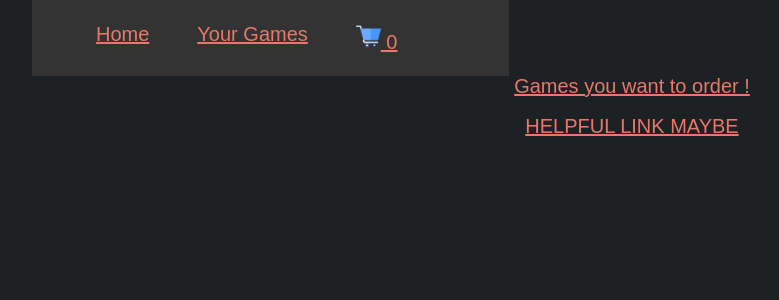
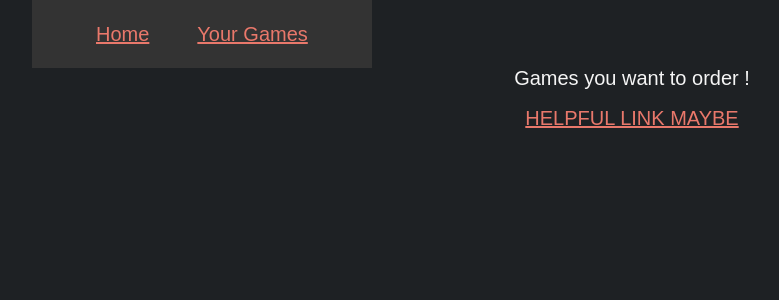
Before and after one commit to noogai15/pythonWebSem5, a Django app: page /games/cart/ in a window 1280 px wide. Shown: the top 300 px of the page, without its empty margins (8-787 px from the left). Run offline with Django 3.2, Linux system fonts and the light colour scheme.

Commit message:
Before Cart

```diff
--- a/Games/templates/game-detail.html
+++ b/Games/templates/game-detail.html
@@ -9,7 +9,7 @@ Games
 
 <h2>Game detail</h2>
 
-<p> USERID: {{request.user.id}} {{request.user.username}} </p>
+<p> USERID: {{request.user.id}} {{request.user.username}} {{request.user.type}}</p>
 
 <table>
     <tr>
@@ -65,7 +65,7 @@ Games
     {% endif %}
 
         {# WE SHOULD HAVE A METHOD THAT CHECKS THIS #}
-        {% if comment.myuser == request.user and not request.user.is_superuser %}
+        {% if comment.myuser == request.user and not request.user.is_superuser or not request.user.type == "CS" %}
             <button><a href="{% url 'comment-edit' comment.id %}"> EDIT MY COMMENT </a></button>
             <button><a href="{% url 'comment-delete' comment.id %}"> DELETE MY COMMENT </a></button>
         {% endif %}
--- a/templates/base.html
+++ b/templates/base.html
@@ -21,9 +21,7 @@
             {% if user.is_authenticated and user.type == "CS" or user.type == "SU" %}
                 <li><a href={% url 'all_reports' %}>Reports</a></li>
             {% endif %}
-            <li>
-                <a href="{% url 'game-cart'  %}"> <img src="{% static 'shopping-cart.png' %}" id="cart-icon" height="25" width="25> </a></li>
-            <li> <p id="cart-total"> 0 </p> </li>
+
             <!-- TOTAL ITEMS IN CART -->
 
 
--- a/templates/registration/login.html
+++ b/templates/registration/login.html
@@ -7,6 +7,7 @@
     <form method="post">
         {% csrf_token %}
         {{ form.as_p }}
+
         <p>
             CS -> Username: deniz --- PW: deniz
         </p>
@@ -16,6 +17,7 @@
         <p>
             SU -> Username: super --- PW: super
         </p>
+
     <button type="submit">Login</button>
     </form>
 
```
